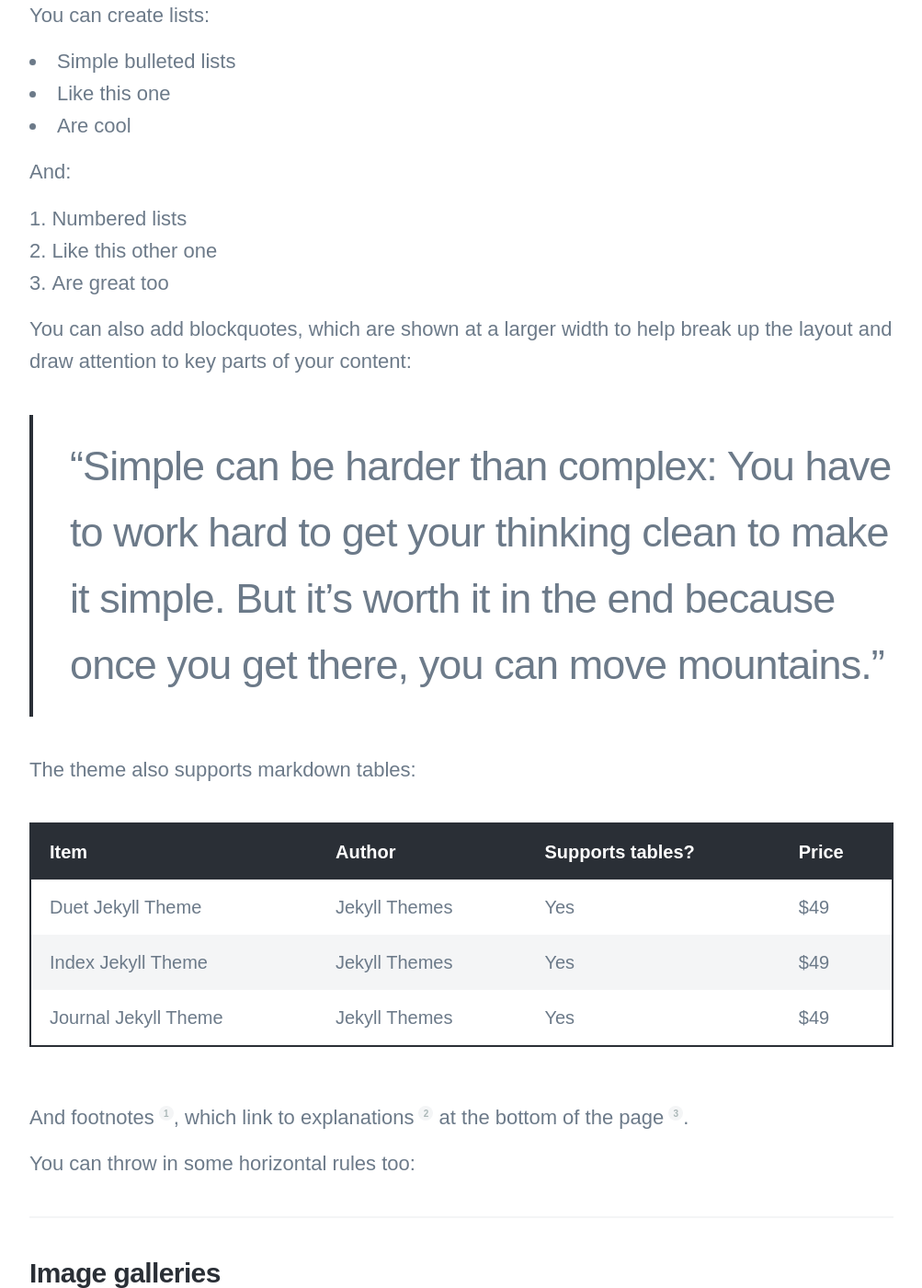
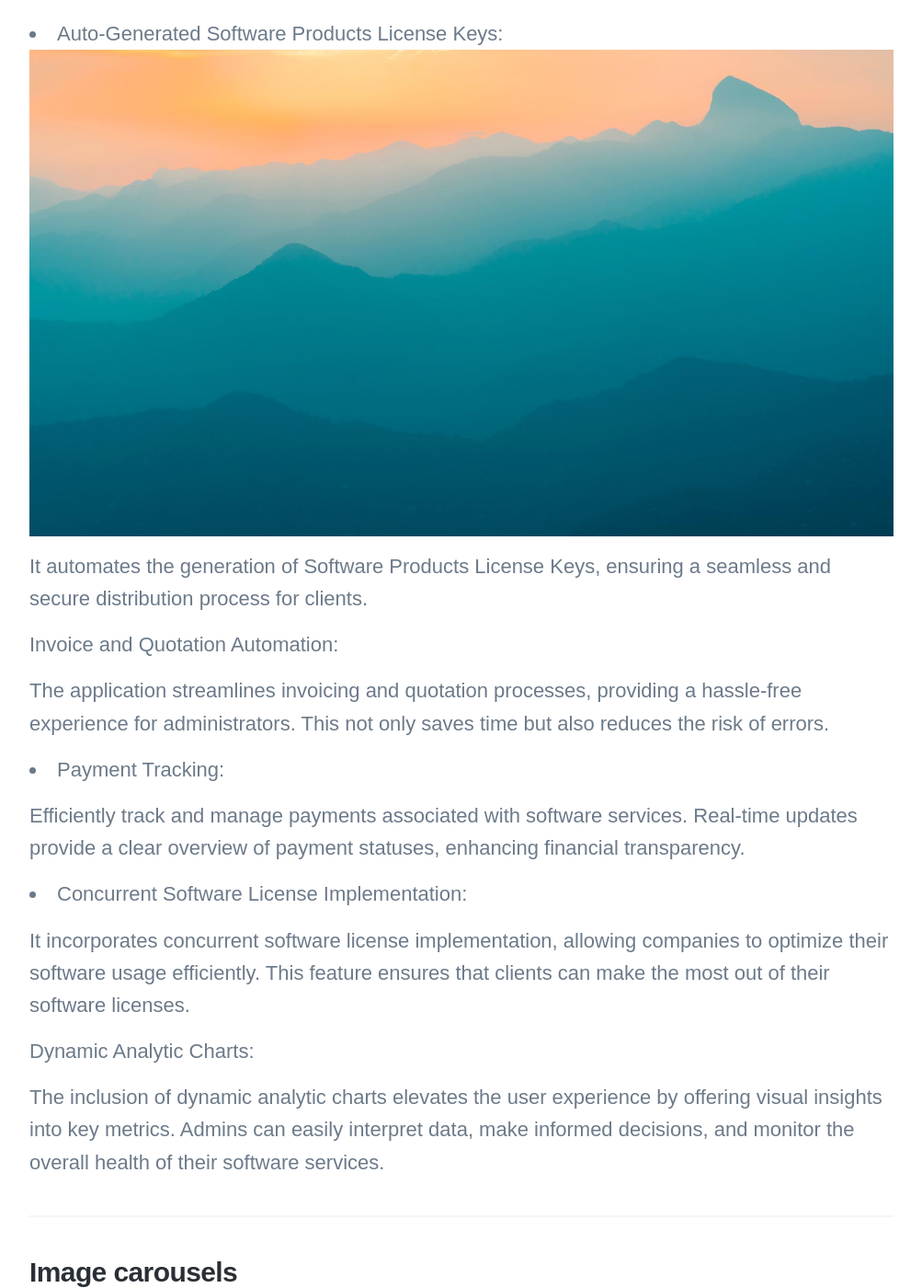
Before and after one commit to shrotofo/shrotofo.github.io, a Jekyll site: the page built from _projects/2018-06-30-demo-project.md, in a window 1280 px wide and 1400 px high, scrolled down 1415 px. Shown: the whole window at 92% size, without its empty margins (138-1141 px from the left). Built offline with Jekyll 4.4.1, drawn with Linux system fonts in a browser that asks for light colours; nearby versions of some CDN libraries; some web fonts are replaced; some of the changed text lies outside the part shown.

Commit message:
Update 2018-06-30-demo-project.md

````diff
--- a/_projects/2018-06-30-demo-project.md
+++ b/_projects/2018-06-30-demo-project.md
@@ -1,80 +1,43 @@
 ---
-title: 'Demo Project'
-subtitle: 'This is a demo'
+title: 'SAAS MODEL'
+subtitle: 'Created during my full-stack developer internship'
 date: 2018-06-30 00:00:00
-description: This page is a demo that shows everything you can do inside portfolio and blog posts.
+description: Software As A Service Model using ReactJS NodeJS MYSQL
 featured_image: '/images/demo/demo-square.jpg'
 ---
 
 ![](/images/demo/demo-landscape.jpg)
 
-## Demo content
+## Overview
 
-This page is a demo that shows everything you can do inside portfolio and blog posts.
+ANVIN-SAAS is a user-friendly web application designed to help company administrators efficiently manage clients who have purchased software services. The core functionalities revolve around auto-generated Software Products License Keys, Invoices, Quotations, and Payment tracking.
 
-We've included everything you need to create engaging posts about your work, and show off your case studies in a beautiful way.
+Key Features:
 
-**Obviously,** we’ve styled up *all the basic* text formatting options [available in markdown](https://github.com/adam-p/markdown-here/wiki/Markdown-Cheatsheet).
+* Auto-Generated Software Products License Keys:
+<div>
+	<img src="/images/demo/demo-landscape.jpg">
 
-You can create lists:
-
-* Simple bulleted lists
-* Like this one
-* Are cool
-
-And:
-
-1. Numbered lists
-2. Like this other one
-3. Are great too
-
-You can also add blockquotes, which are shown at a larger width to help break up the layout and draw attention to key parts of your content:
-
-> “Simple can be harder than complex: You have to work hard to get your thinking clean to make it simple. But it’s worth it in the end because once you get there, you can move mountains.”
-
-The theme also supports markdown tables:
-
-| Item                 | Author        | Supports tables? | Price |
-|----------------------|---------------|------------------|-------|
-| Duet Jekyll Theme    | Jekyll Themes | Yes              | $49   |
-| Index Jekyll Theme   | Jekyll Themes | Yes              | $49   |
-| Journal Jekyll Theme | Jekyll Themes | Yes              | $49   |
-
-And footnotes[^1], which link to explanations[^2] at the bottom of the page[^3].
-
-[^1]: Beautiful modern, minimal theme design.
-[^2]: Powerful features to show off your work.
-[^3]: Maintained and supported by the theme developer.
-
-You can throw in some horizontal rules too:
-
----
-
-### Image galleries
-
-Here's a really neat custom feature we added – galleries:
-
-<div class="gallery" data-columns="3">
-	<img src="/images/demo/demo-portrait.jpg">
-	<img src="/images/demo/demo-landscape.jpg">
-	<img src="/images/demo/demo-square.jpg">
-	<img src="/images/demo/demo-landscape-2.jpg">
 </div>
 
-Inspired by the Galleries feature from WordPress, we've made it easy to create grid layouts for your images. Just use a bit of simple HTML in your post to create a masonry grid image layout:
+It automates the generation of Software Products License Keys, ensuring a seamless and secure distribution process for clients.
 
-```html
-<div class="gallery" data-columns="3">
-    <img src="/images/demo/demo-portrait.jpg">
-    <img src="/images/demo/demo-landscape.jpg">
-    <img src="/images/demo/demo-square.jpg">
-    <img src="/images/demo/demo-landscape-2.jpg">
-</div>
-```
+Invoice and Quotation Automation:
 
-*See what we did there? Code and syntax highlighting is built-in too!*
+The application streamlines invoicing and quotation processes, providing a hassle-free experience for administrators. This not only saves time but also reduces the risk of errors.
 
-Change the number inside the 'columns' setting to create different types of gallery for all kinds of purposes. You can even click on each image to seamlessly enlarge it on the page.
+* Payment Tracking:
+
+Efficiently track and manage payments associated with software services. Real-time updates provide a clear overview of payment statuses, enhancing financial transparency.
+
+* Concurrent Software License Implementation:
+
+It incorporates concurrent software license implementation, allowing companies to optimize their software usage efficiently. This feature ensures that clients can make the most out of their software licenses.
+
+Dynamic Analytic Charts:
+
+The inclusion of dynamic analytic charts elevates the user experience by offering visual insights into key metrics. Admins can easily interpret data, make informed decisions, and monitor the overall health of their software services.
+
 
 ---
 
@@ -96,11 +59,3 @@
 <iframe src="https://player.vimeo.com/video/148003889" width="640" height="360" frameborder="0" allowfullscreen></iframe>
 
 ---
-
-## Pretty cool, huh?
-
-We've packed this theme with powerful features to show off your work.
-
-Why not put them to use on your new portfolio?
-
-<a href="https://jekyllthemes.io/theme/personal-website-jekyll-theme" class="button button--large">Get This Theme</a>
````
